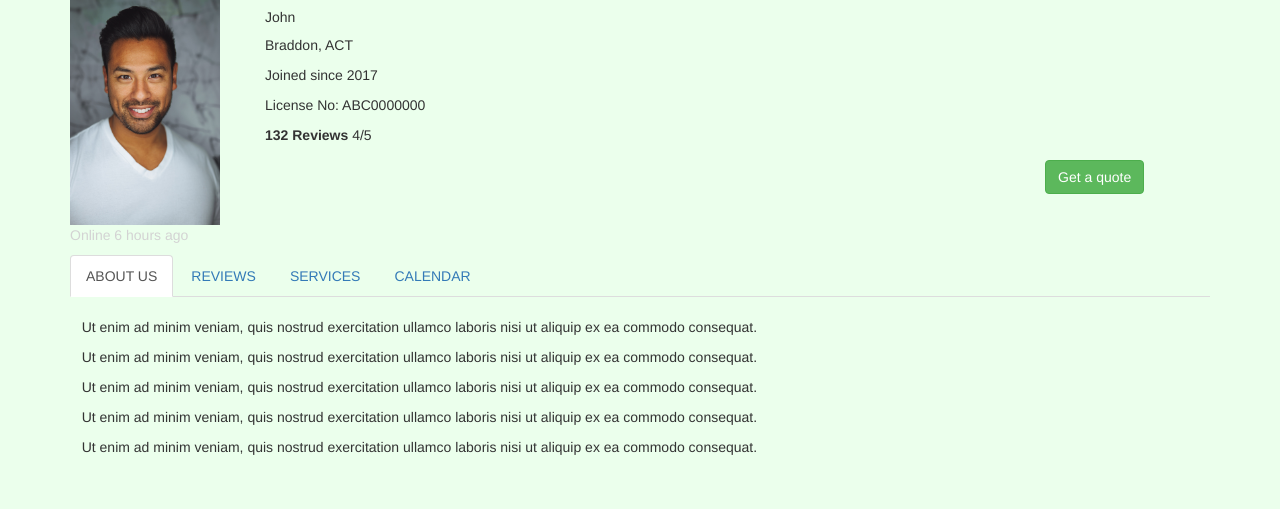
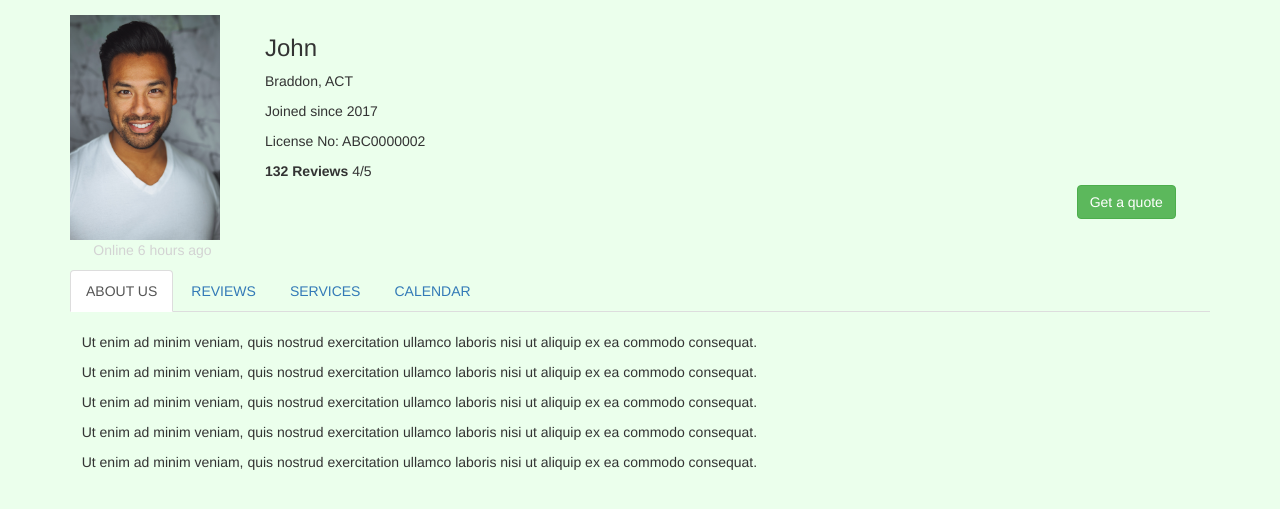
Before and after one commit to liutuo368/Jemma-Australia, a Django app: page /tradie_detail2 in a window 1280 px wide. Shown: the top 509 px of the page. Run offline with Django 3.2, Linux system fonts and the light colour scheme; some libraries are stand-ins or nearby versions.

Commit message:
update user details section

```diff
--- a/templates/Customer/tradie_detail1.html
+++ b/templates/Customer/tradie_detail1.html
@@ -22,7 +22,7 @@
             <h3>James</h3>
             <p>Turner, ACT</p>
             <p>Joined since 2019</p>
-            <p>License No: ABC0000000</p>
+            <p>License No: ABC0000001</p>
             <p><b>50 Reviews</b> 3/5 </p>
         </div>
 
--- a/templates/Customer/tradie_detail2.html
+++ b/templates/Customer/tradie_detail2.html
@@ -13,22 +13,20 @@
 
 <div class="container">
 
-    <div class="row" style="display: flex;">
+    <div class="row" style="display: flex; padding-top: 15px;">
       <div class="col-sm-2">
           <img src="../../static/IMAGES/tradie2.jpg" alt="user picture" style="width: 150px;">
-
-          <p style="color: lightgrey">Online 6 hours ago</p>
+          <p style="color: lightgrey; text-align: center;">Online 6 hours ago</p>
       </div>
       <div class="col-sm-8" style="margin-left: 0;">
-          <h5>John</h5>
+          <h3>John</h3>
           <p>Braddon, ACT</p>
           <p>Joined since 2017</p>
-          <p>License No: ABC0000000</p>
+          <p>License No: ABC0000002</p>
           <p><b>132 Reviews</b>     4/5  </p>
       </div>
 
-        <div class="col-sm-2">
-            <br><br><br><br><br><br><br><br>
+        <div class="col-sm-2" style="position: absolute; top: 185px; right:5px;">
             <button type="button" class="btn btn-success">Get a quote</button>
         </div>
     </div>
```
Also changed, not shown: templates/Customer/tradie_detail3.html (+4 -5 lines).
